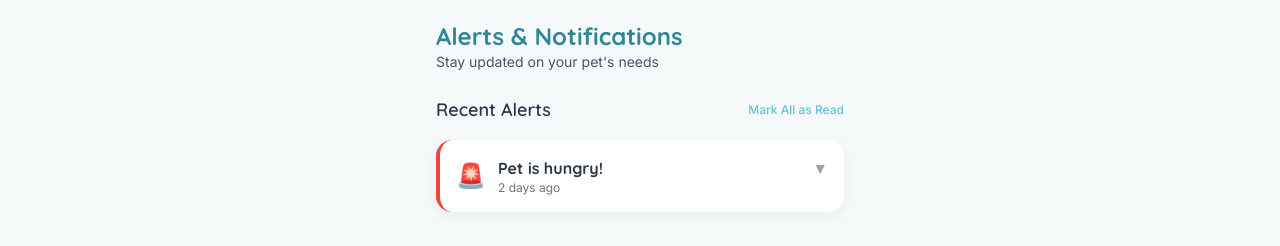
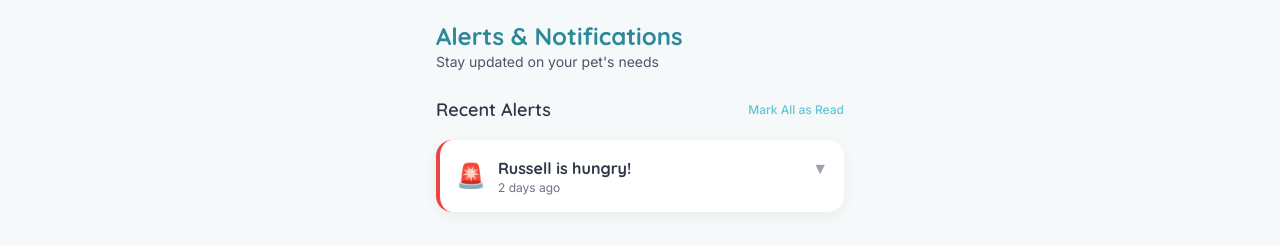
Before and after one commit to nmack41/dry_guy, a Next.js app: page /alerts in a window 1280 px wide. Shown: the top 246 px of the page. Built offline with nearby package versions, Linux system fonts and the light colour scheme.

Commit message:
updated to Russell

```diff
--- a/app/alerts/page.js
+++ b/app/alerts/page.js
@@ -9,7 +9,7 @@ export default function Alerts() {
   const [alerts, setAlerts] = useState([
     {
       id: 1,
-      title: "Pet is hungry!",
+      title: "Russell is hungry!",
       message:
         "Your pet hasn't been fed in 24 hours! Please feed your pet soon to maintain their health and happiness.",
       time: "2 days ago",
```
